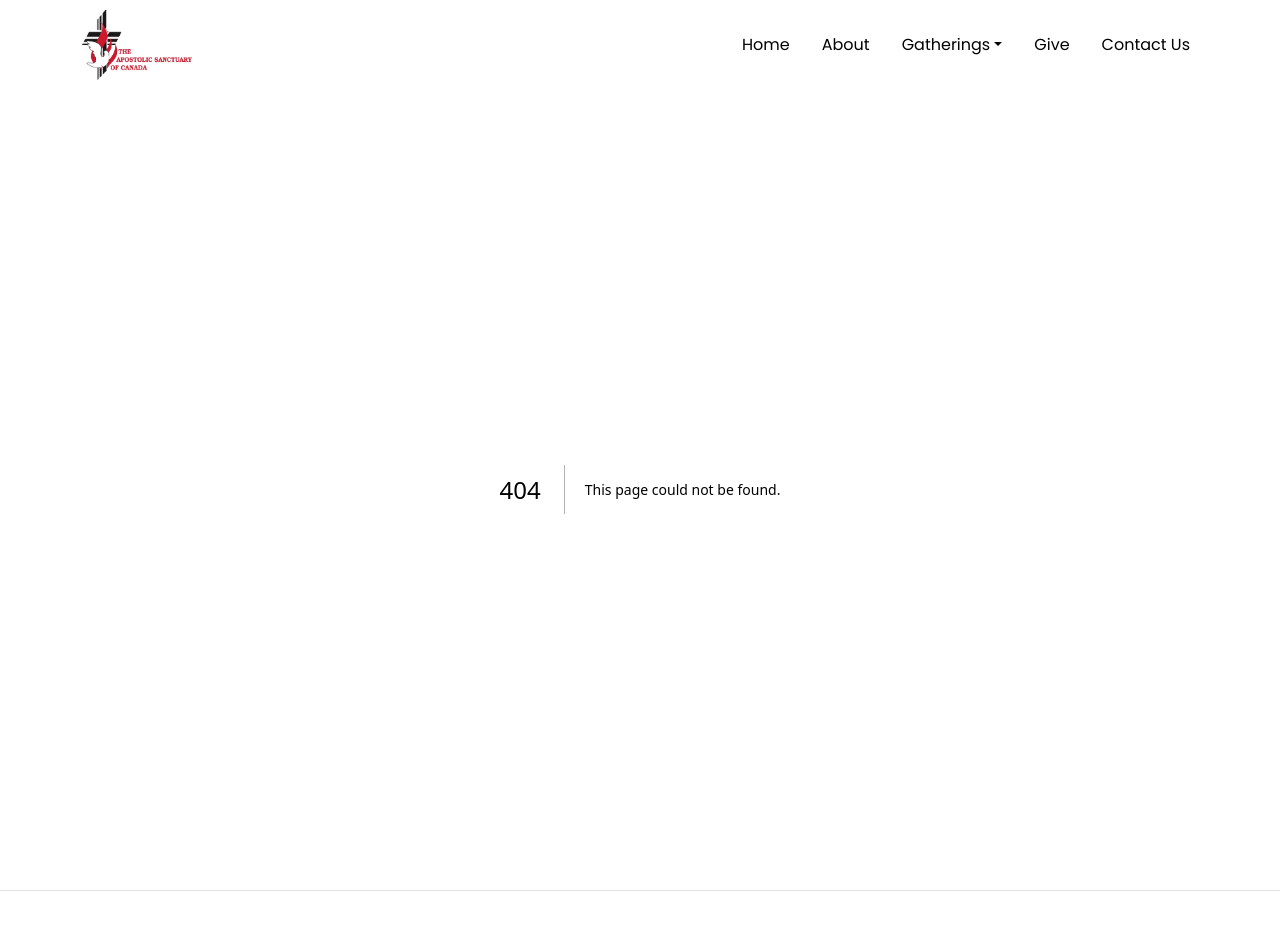
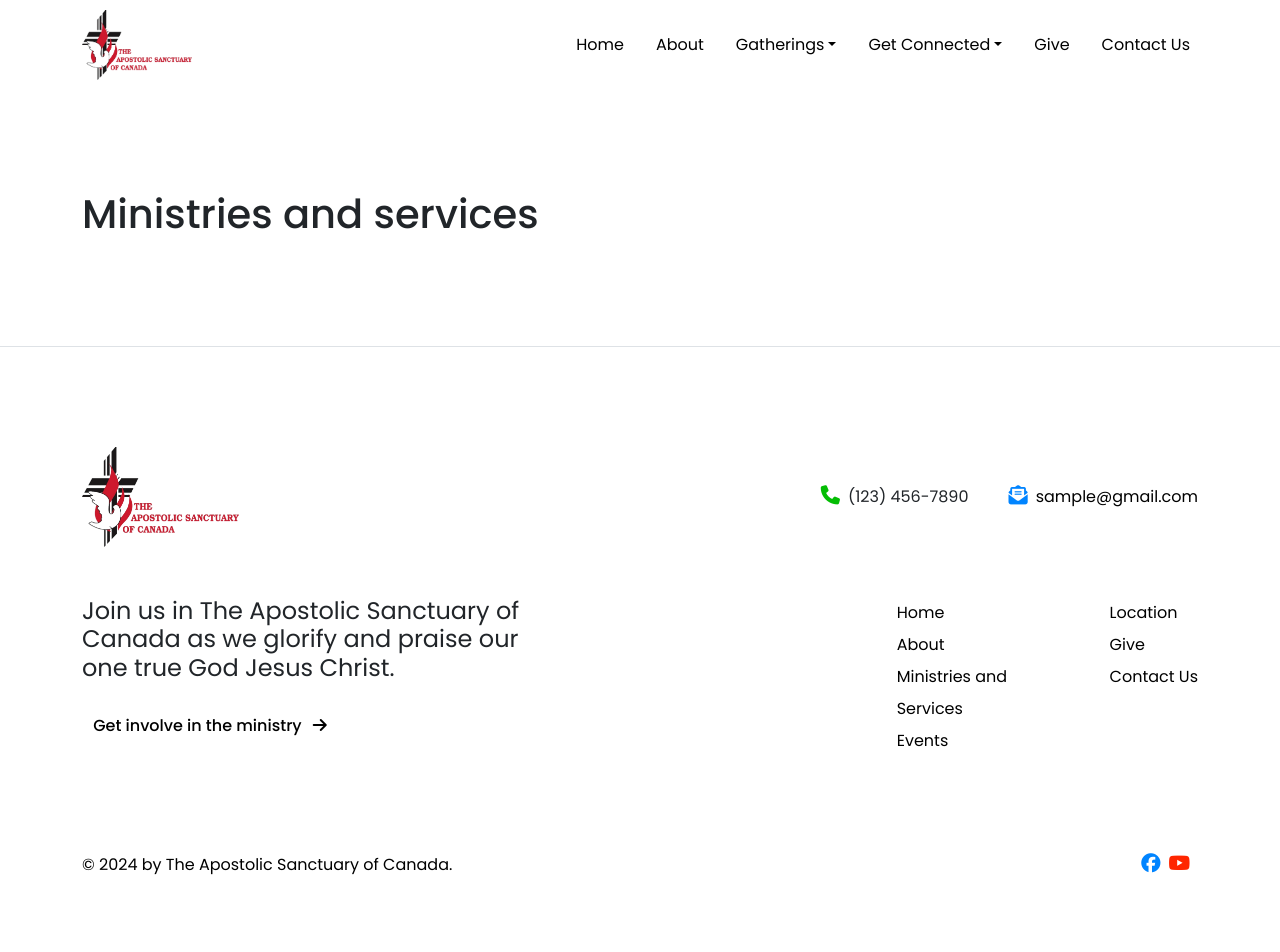
Before and after one commit to joewardperalta/apostolic-sanctuary-of-canada, a Next.js app: page /ministries-and-services in a window 1280 px wide. Before the commit this address had no page. Shown: the top 952 px of the page. After the commit the page ends 893 px from the top, so only its background shows below. Built offline with nearby package versions, Linux system fonts and the light colour scheme.

Commit message:
Added icon components

```diff
--- a/src/components/footer.js
+++ b/src/components/footer.js
@@ -11,22 +11,22 @@ export default function Footer() {
               <img className="logo" src="/church-logo.png" alt="church logo" />
             </Col>
             <Col>
-              <div>
-                <p>
-                  <i className="fa-solid fa-phone"></i>
-                  (123) 456-7890
-                </p>
+              <div className="icon phone-icon">
+                <i className="fa-solid fa-phone"></i>
+                (123) 456-7890
               </div>
-              <div>
-                <Link href="mailto:sample@gmail.com">
-                  <i className="fa-solid fa-envelope-open-text"></i>
-                  sample@gmail.com
-                </Link>
-              </div>
+              <Link
+                className="icon envelope-open-text-icon"
+                href="mailto:sample@gmail.com"
+              >
+                <i className="icon envelope-op-icon fa-solid fa-envelope-open-text"></i>
+                sample@gmail.com
+              </Link>
             </Col>
           </Row>
 
           <Row id="footer-navigations">
+            {/* heading */}
             <Col lg={5}>
               <h4>
                 Join us in The Apostolic Sanctuary of Canada as we glorify and
@@ -34,11 +34,15 @@ export default function Footer() {
               </h4>
               <Button variant="secondary">
                 <Link href="ministries-and-services">
-                  Get involve in the ministry
-                  <i className="fa-solid fa-arrow-right"></i>
+                  <div className="icon">
+                    Get involve in the ministry
+                    <i className="icon fa-solid fa-arrow-right"></i>
+                  </div>
                 </Link>
               </Button>
             </Col>
+
+            {/* navigation */}
             <Col>
               <Row>
                 <Col>
@@ -76,9 +80,28 @@ export default function Footer() {
             </Col>
           </Row>
 
+          {/* copyright */}
           <Row id="footer-license">
             <Col>
               <p>&copy; 2024 by The Apostolic Sanctuary of Canada.</p>
+            </Col>
+            <Col className="text-end">
+              <div className="social-links">
+                <Link
+                  className="icon facebook-icon"
+                  href="https://www.facebook.com/apostolicsanctuarycanada"
+                  target="_blank"
+                >
+                  <i className="fa-brands fa-facebook"></i>
+                </Link>
+                <Link
+                  className="icon youtube-icon"
+                  href="https://www.youtube.com/@theapostolicsanctuaryofcan4004"
+                  target="_blank"
+                >
+                  <i className="fa-brands fa-youtube"></i>
+                </Link>
+              </div>
             </Col>
           </Row>
         </Container>
--- a/src/components/main-nav.js
+++ b/src/components/main-nav.js
@@ -15,6 +15,7 @@ export default function MainNav() {
           <Nav>
             <Nav.Link href="/">Home</Nav.Link>
             <Nav.Link href="/about">About</Nav.Link>
+
             <NavDropdown title="Gatherings" id="gatherings-nav-dropdown">
               <NavDropdown.Item href="/ministries-and-services">
                 Ministries & Services
@@ -22,6 +23,14 @@ export default function MainNav() {
               <NavDropdown.Item href="/events">Events</NavDropdown.Item>
               <NavDropdown.Item href="/location">Location</NavDropdown.Item>
             </NavDropdown>
+
+            <NavDropdown title="Get Connected" id="get-connected">
+              <NavDropdown.Item href="/kids">Kids Group</NavDropdown.Item>
+              <NavDropdown.Item href="/youth">Youth Group</NavDropdown.Item>
+              <NavDropdown.Item href="/ladies">Ladies Group</NavDropdown.Item>
+              <NavDropdown.Item href="/mens">Mens Group</NavDropdown.Item>
+            </NavDropdown>
+
             <Nav.Link href="/give">Give</Nav.Link>
             <Nav.Link href="/contact">Contact Us</Nav.Link>
           </Nav>
--- /dev/null
+++ b/src/pages/ministries-and-services.js
@@ -0,0 +1,15 @@
+import { Container, Row, Col } from "react-bootstrap";
+
+export default function MinistriesAndServices() {
+  return (
+    <section id="ministries-and-services-page">
+      <Container>
+        <Row>
+          <Col>
+            <h1>Ministries and services</h1>
+          </Col>
+        </Row>
+      </Container>
+    </section>
+  );
+}
--- a/src/styles/components/_buttons.scss
+++ b/src/styles/components/_buttons.scss
@@ -21,7 +21,8 @@
   border: none;
   padding: 0;
 
-  i {
+  .icon {
+    font-size: 1rem;
     margin-left: 0.7rem;
     transition: margin-left 0.5s;
   }
--- /dev/null
+++ b/src/styles/components/_icons.scss
@@ -0,0 +1,66 @@
+.icon {
+  cursor: pointer;
+
+  i {
+    margin-left: 0;
+    margin-right: 8px;
+    font-size: 1.2rem;
+    transition: color 0.5s;
+  }
+}
+
+.facebook-icon {
+  i {
+    color: rgb(0, 132, 255);
+  }
+
+  &:hover {
+    i {
+      color: rgb(0, 63, 122);
+    }
+  }
+}
+
+.youtube-icon {
+  i {
+    color: rgb(255, 38, 0);
+  }
+
+  &:hover {
+    i {
+      color: rgb(129, 19, 0);
+    }
+  }
+}
+
+.phone-icon {
+  i {
+    color: rgb(4, 189, 4);
+  }
+
+  &:hover {
+    i {
+      color: rgb(0, 102, 0);
+    }
+  }
+}
+
+.envelope-open-text-icon {
+  i {
+    color: rgb(0, 132, 255);
+  }
+
+  &:hover {
+    i {
+      color: rgb(0, 63, 122);
+    }
+  }
+}
+
+.user-icon {
+  &:hover {
+    i {
+      color: rgb(4, 189, 4);
+    }
+  }
+}
--- a/src/styles/layout/_footer.scss
+++ b/src/styles/layout/_footer.scss
@@ -6,14 +6,10 @@
   }
 
   #footer-contacts {
-    margin-bottom: 100px;
+    margin-bottom: 50px;
 
     p {
       margin-bottom: 0;
-    }
-
-    i {
-      margin-right: $gap;
     }
 
     a {
--- a/src/styles/main.scss
+++ b/src/styles/main.scss
@@ -11,6 +11,7 @@
 @import "components/buttons";
 @import "components/cards";
 @import "components/logo";
+@import "components/icons";
 
 @import "pages/home";
 @import "pages/about";
--- a/src/styles/pages/_home.scss
+++ b/src/styles/pages/_home.scss
@@ -50,36 +50,6 @@
             margin-right: 30px;
             text-decoration: none;
             font-weight: 500;
-
-            i {
-              margin-left: 0;
-              margin-right: 8px;
-              font-size: 1.2rem;
-            }
-
-            // Facebook link
-            &:nth-child(1) {
-              i {
-                color: rgb(0, 132, 255);
-                transition: color 0.5s;
-              }
-
-              &:hover i {
-                color: rgb(0, 63, 122);
-              }
-            }
-
-            // Youtube link
-            &:nth-child(2) {
-              i {
-                color: rgb(255, 38, 0);
-                transition: color 0.5s;
-              }
-
-              &:hover i {
-                color: rgb(129, 19, 0);
-              }
-            }
           }
         }
       }
@@ -116,11 +86,6 @@
 
             .card-text {
               margin-bottom: 2rem;
-            }
-
-            i {
-              margin-left: 0;
-              margin-right: 8px;
             }
           }
         }
```
Also changed, not shown: src/pages/index.js (+10 -5 lines).
